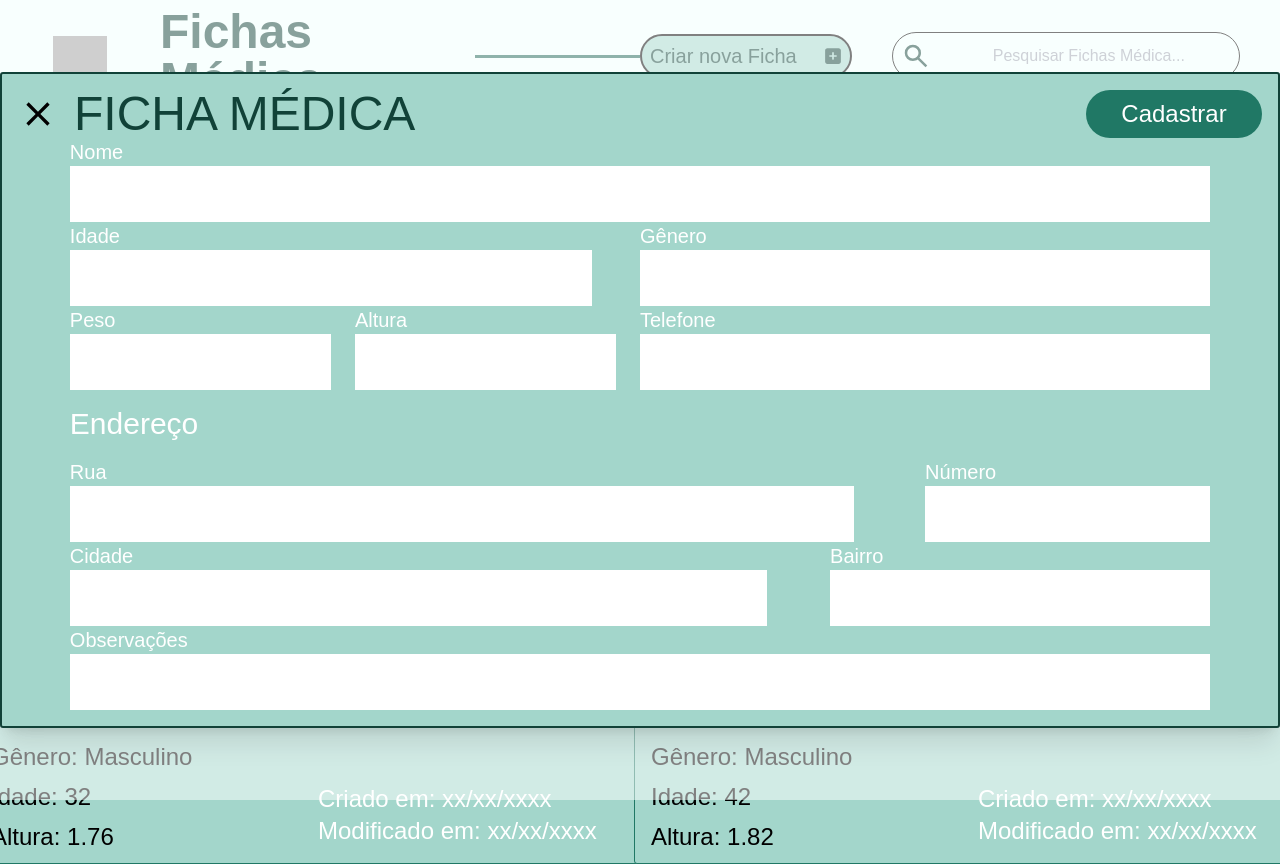
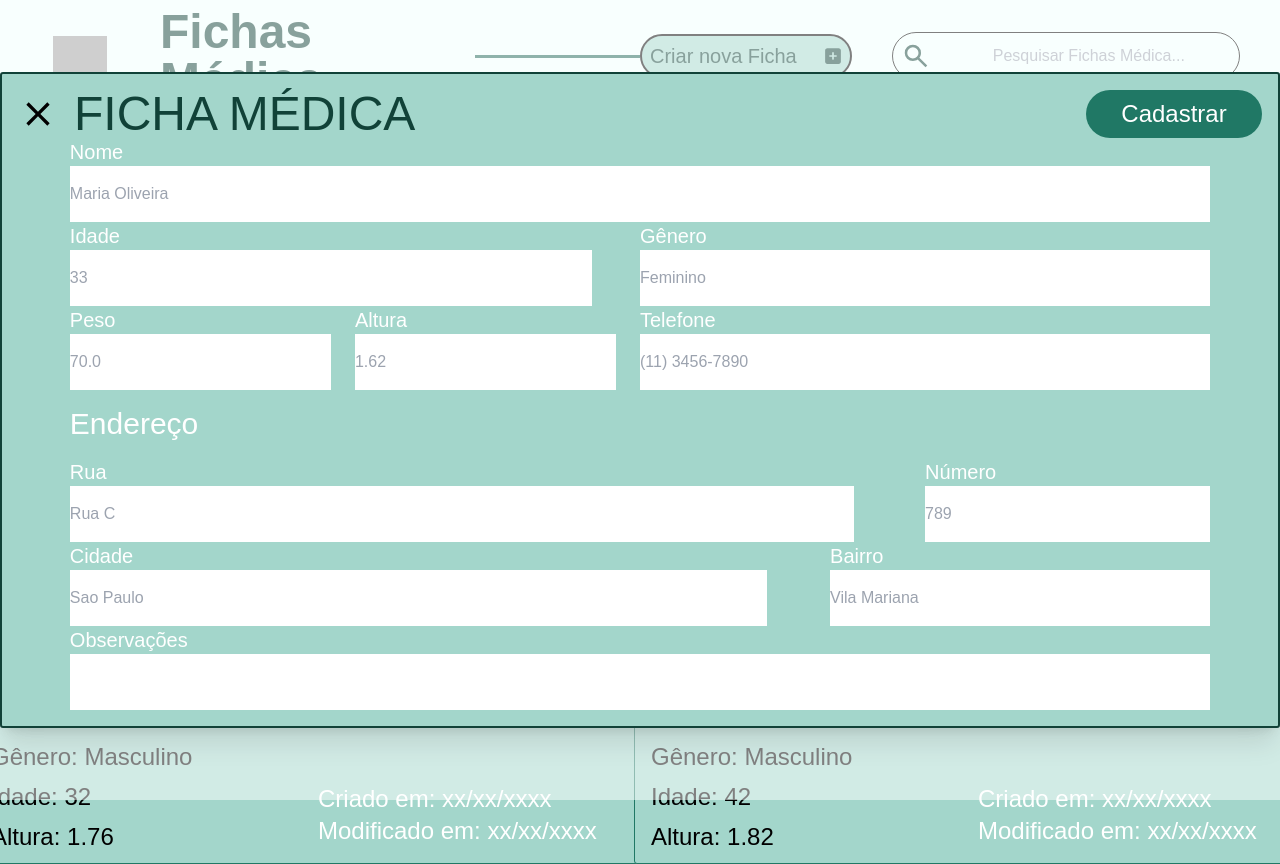
Before and after one commit to cr1as/projeto_kalos, a Next.js app: page /fichas in a window 1280 px wide. Both pictures are taken after a click on the element 1261 px from the left and 149 px from the top of the page. Shown: the top 864 px of the page. Built offline with nearby package versions, Linux system fonts and the light colour scheme; grey boxes are pictures that could not be loaded; a web font is replaced by a local one.

Commit message:
resolvendo conflitos de semantica

```diff
--- a/src/components/edit/EdicaoFicha.tsx
+++ b/src/components/edit/EdicaoFicha.tsx
@@ -78,7 +78,7 @@ const EdicaoFicha: React.FC<CardCriacaoProps> = ({
       >
         <div className="p-4 w-full h-full">
           <div className="w-full h-full">
-            <nav className="w-full flex justify-between items-center gap-4">
+            <header className="w-full flex justify-between items-center gap-4">
               <article className="flex gap-4">
                 <button
                   className="text-black"
@@ -104,12 +104,12 @@ const EdicaoFicha: React.FC<CardCriacaoProps> = ({
                   </div>
                 </div>
               </button>
-            </nav>
+            </header>
             <article className="flex justify-center">
               <div className="w-11/12 flex flex-col ">
                 <article className="flex flex-col">
                   <label className="text-xl font-normal">Nome</label>
-                  <input type="text" className="h-14 w-full" content={nome} />
+                  <input type="text" className="h-14 w-full" placeholder={nome} />
                 </article>
                 <article className="flex">
                   <div className="w-1/2 flex flex-col">
@@ -117,7 +117,7 @@ const EdicaoFicha: React.FC<CardCriacaoProps> = ({
                     <input
                       type="text"
                       className="h-14 w-11/12"
-                      content={idade}
+                      placeholder={idade}
                     />
                   </div>
                   <div className="w-1/2 flex flex-col">
@@ -125,7 +125,7 @@ const EdicaoFicha: React.FC<CardCriacaoProps> = ({
                     <input
                       type="text"
                       className="h-14 w-full"
-                      content={genero}
+                      placeholder={genero}
                     />
                   </div>
                 </article>
@@ -136,7 +136,7 @@ const EdicaoFicha: React.FC<CardCriacaoProps> = ({
                       <input
                         type="text"
                         className="h-14 w-11/12"
-                        content={peso}
+                        placeholder={peso}
                       />
                     </div>
                     <div className="w-1/2 flex flex-col">
@@ -144,7 +144,7 @@ const EdicaoFicha: React.FC<CardCriacaoProps> = ({
                       <input
                         type="text"
                         className="h-14 w-11/12"
-                        content={altura}
+                        placeholder={altura}
                       />
                     </div>
                   </div>
@@ -153,7 +153,7 @@ const EdicaoFicha: React.FC<CardCriacaoProps> = ({
                     <input
                       type="text"
                       className="h-14 w-full"
-                      content={telefone}
+                      placeholder={telefone}
                     />
                   </div>
                 </article>
@@ -163,14 +163,14 @@ const EdicaoFicha: React.FC<CardCriacaoProps> = ({
                 <article className="flex">
                   <div className="w-3/4 flex flex-col">
                     <label className="text-xl font-normal">Rua</label>
-                    <input type="text" className="h-14 w-11/12" content={rua} />
+                    <input type="text" className="h-14 w-11/12" placeholder={rua} />
                   </div>
                   <div className="w-1/4 flex flex-col">
                     <label className="text-xl font-normal">Número</label>
                     <input
                       type="text"
                       className="h-14 w-full"
-                      content={numero}
+                      placeholder={numero}
                     />
                   </div>
                 </article>
@@ -180,7 +180,7 @@ const EdicaoFicha: React.FC<CardCriacaoProps> = ({
                     <input
                       type="text"
                       className="h-14 w-11/12"
-                      content={cidade}
+                      placeholder={cidade}
                     />
                   </div>
                   <div className="w-1/3 flex flex-col">
@@ -188,7 +188,7 @@ const EdicaoFicha: React.FC<CardCriacaoProps> = ({
                     <input
                       type="text"
                       className="h-14 w-full"
-                      content={bairro}
+                      placeholder={bairro}
                     />
                   </div>
                   <div />
@@ -199,7 +199,7 @@ const EdicaoFicha: React.FC<CardCriacaoProps> = ({
                     <input
                       type="text"
                       className="h-14 w-full"
-                      content={especificacoesAdicionais}
+                      placeholder={especificacoesAdicionais}
                     />
                   </div>
                 </article>
```
